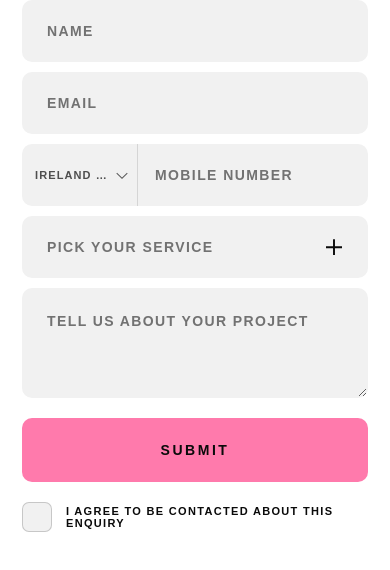
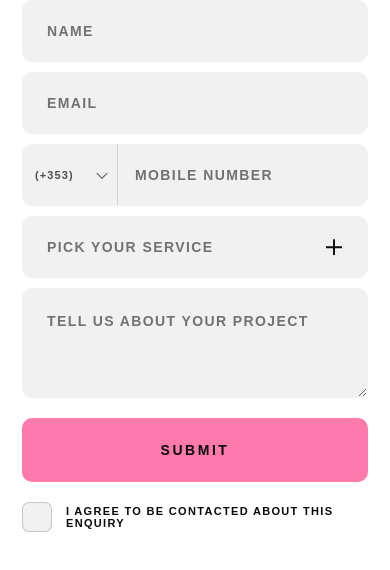
Before and after one commit to webmaniaie/new_version_pocket, a PHP site: page /contacts.html in a window 390 px wide. Shown: the part 617-1187 px from the top of the page. Run offline with PHP 8.4, Linux system fonts and the light colour scheme; some libraries are stand-ins or nearby versions; some web fonts are replaced.

Commit message:
Simplify phone country code display

```diff
--- a/contacts.html
+++ b/contacts.html
@@ -24,7 +24,7 @@
     <link href="https://fonts.googleapis.com/css2?family=Space+Grotesk:wght@400;500;600;700&family=Montserrat:ital,wght@0,500;0,600;0,700;0,800;1,500;1,600;1,700;1,800&family=Instrument+Serif:ital@0;1&display=swap" rel="stylesheet" />
     <link rel="stylesheet" href="styles.css?v=64" />
     <link rel="stylesheet" href="fx.css?v=65" />
-    <link rel="stylesheet" href="reels.css?v=69" />
+    <link rel="stylesheet" href="reels.css?v=70" />
     <script type="application/ld+json">
     {
       "@context": "https://schema.org",
@@ -126,7 +126,7 @@
               <div class="contact-country-code">
                 <label class="sr-only" for="cf-country-code">Country calling code</label>
                 <select id="cf-country-code" name="phone_country_code" aria-label="Country calling code">
-                  <option value="+353" data-country="Ireland" selected>Ireland (+353)</option>
+                  <option value="+353" data-country="Ireland" selected>(+353)</option>
                 </select>
               </div>
               <label class="sr-only" for="cf-phone">Phone</label>
@@ -235,7 +235,7 @@
     <script defer src="https://cdnjs.cloudflare.com/ajax/libs/gsap/3.12.5/ScrollTrigger.min.js" integrity="sha384-Z3REaz79l2IaAZqJsSABtTbhjgOUYyV3p90XNnAPCSHg3EMTz1fouunq9WZRtj3d" crossorigin="anonymous"></script>
     <script defer src="https://cdnjs.cloudflare.com/ajax/libs/three.js/r128/three.min.js" integrity="sha384-CI3ELBVUz9XQO+97x6nwMDPosPR5XvsxW2ua7N1Xeygeh1IxtgqtCkGfQY9WWdHu" crossorigin="anonymous"></script>
     <script defer src="fx.js?v=65"></script>
-    <script defer src="country-codes.js?v=69"></script>
+    <script defer src="country-codes.js?v=70"></script>
     <script defer src="reels.js?v=68"></script>
   </body>
 </html>
--- a/country-codes.js
+++ b/country-codes.js
@@ -15,7 +15,8 @@
     var option = document.createElement("option");
     option.value = "+" + country[1];
     option.dataset.country = country[2];
-    option.textContent = country[2] + " (+" + country[1] + ")";
+    option.textContent = "(+" + country[1] + ")";
+    option.setAttribute("aria-label", country[2] + " (plus " + country[1] + ")");
     option.selected = country[0] === "IE";
     fragment.appendChild(option);
   });
--- a/lib/config.php
+++ b/lib/config.php
@@ -23,7 +23,7 @@ if (!class_exists('finfo')) {
 
 /* Cache-bust for css/js. Bump this whenever styles.css / fx.css /
    reels.css / script.js change — same number the static pages use. */
-const ASSET_V = '69';
+const ASSET_V = '70';
 
 /* Site-wide facts, reused in the nav, footer, contact modal and feeds. */
 const SITE_NAME  = 'reels agency';
--- a/reels.css
+++ b/reels.css
@@ -2263,9 +2263,9 @@ body.learn-page {
 
 .contact-country-code {
   position: relative;
-  flex: 0 1 180px;
-  min-width: 126px;
-  max-width: 46%;
+  flex: 0 0 104px;
+  min-width: 104px;
+  max-width: 104px;
   align-self: stretch;
   border-right: 1px solid rgba(10, 10, 10, 0.12);
 }
@@ -2314,9 +2314,9 @@ body.learn-page {
 
 @media (max-width: 480px) {
   .contact-country-code {
-    flex-basis: 145px;
-    min-width: 116px;
-    max-width: 44%;
+    flex-basis: 96px;
+    min-width: 96px;
+    max-width: 96px;
   }
 
   .contact-country-code select {
```
